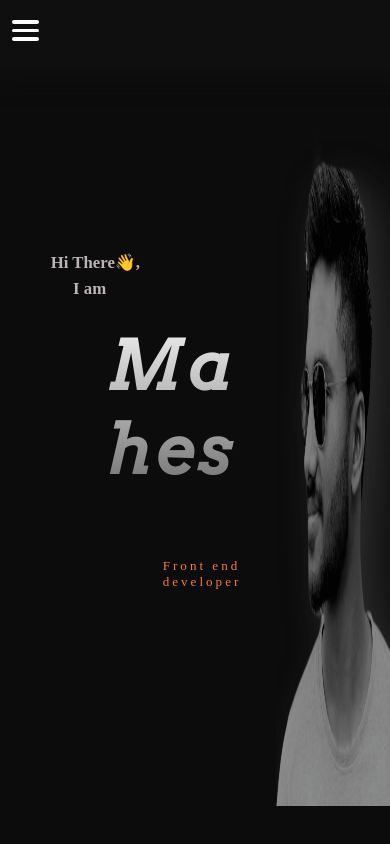
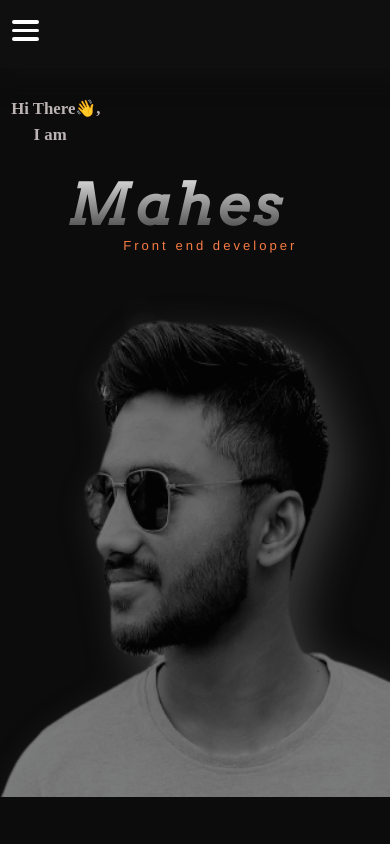
Before and after one commit to maheshsangeet/Mahesh_Portfolio, a Next.js app: page / in a window 390 px wide. Built offline with nearby package versions, Linux system fonts and the light colour scheme.

Commit message:
hero page responsiveness completed

```diff
--- a/styles/Hero.module.css
+++ b/styles/Hero.module.css
@@ -3,6 +3,8 @@
   height: 92vh;
   display: flex;
   overflow: hidden;
+  font-family: var(--fontFamily);
+  background-color: var(--theme);
 }
 .leftSection {
   width: 65%;
@@ -126,3 +128,53 @@
   opacity: .8;
   filter: drop-shadow(15px 16px 20px rgb(55, 54, 54));
 }
+
+
+
+/************************ responsive part *************************/
+@media screen and (max-width:600px) {
+  .main {
+    overflow:auto;
+    display: flex;
+    flex-flow: column;
+  }
+  .leftSection {
+    width: 100%;
+    /* border: 1px solid red; */
+
+  }
+  .introduction {
+    position: relative;
+    top: 10%;
+    left: 0;
+    padding-left: 1rem;
+    width: 100%;
+    /* border: 1px solid blue; */
+  }
+  .name h1 {
+    font-size: 5rem;
+  }
+  .name h3 {
+    font-family: var(--fontFamily);
+    margin: -5rem 0 0 5rem;
+  }
+  .about {
+    width: 100%;
+    font-family: var(--fontFamily);
+    word-spacing: 3px;
+    padding: 1rem 1.2rem 0 0;
+    /* border: 1px solid red; */
+  }
+
+  .rightSection {
+    width: 100%;
+    /* border: 1px solid blue; */
+    padding-left: 0;
+  }
+  .rightSection img {
+    /* border: 1px solid red !important; */
+    height: 60vh !important;
+    opacity: .7;
+    filter: drop-shadow(15px 16px 20px rgb(73, 73, 73));
+  }
+}
--- a/styles/contact.module.css
+++ b/styles/contact.module.css
@@ -4,7 +4,7 @@
     font-family: var(--fontFamily);
     background-color: var(--theme);
     display: flex;
-  }
+}
 .leftSection {
     width: 60%;
     /* border: 1px solid red; */
```
